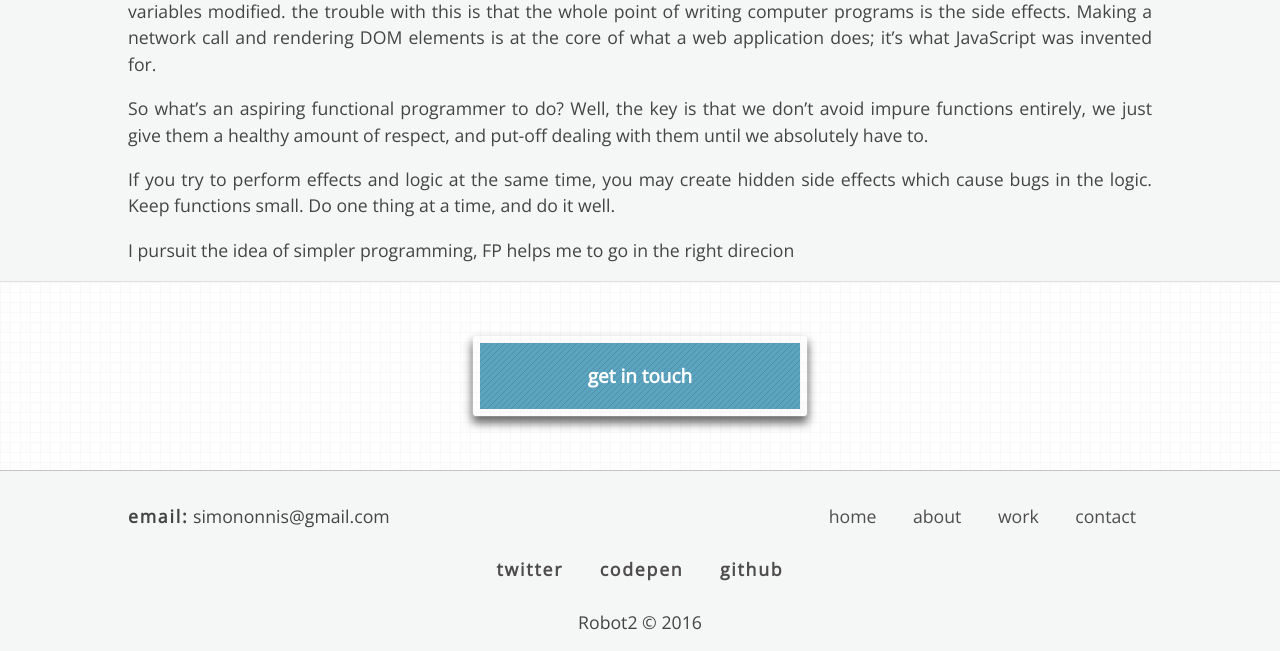
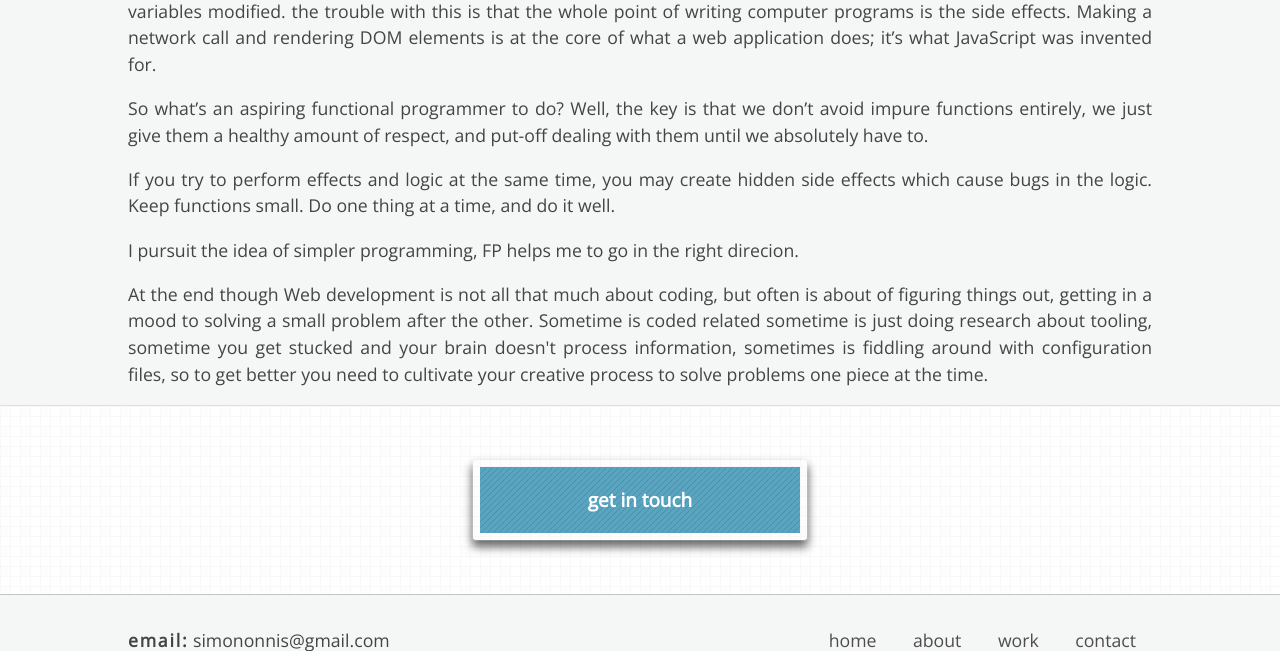
Before and after one commit to SimoNonnis/Robot2, a PHP site: page /about in a window 1280 px wide. Shown: the part 1560-2211 px from the top of the page. Before the commit the page ends 2190 px from the top, so only its background shows below. Run offline with PHP 8.4, Linux system fonts and the light colour scheme; some web fonts are replaced.

Commit message:
Update about.php

```diff
--- a/about.php
+++ b/about.php
@@ -87,8 +87,13 @@
           <p>If you try to perform effects and logic at the same time, you may create hidden side effects which cause bugs in the logic.
              Keep functions small. Do one thing at a time, and do it well.
           </p>
-          <p>I pursuit the idea of simpler programming, FP helps me to go in the right direcion</p>
-          <p></p>
+          <p>I pursuit the idea of simpler programming, FP helps me to go in the right direcion.</p>
+          <p>At the end though Web development is not all that much about coding, but often
+             is about of figuring things out, getting in a mood to solving a small problem after the other.
+             Sometime is coded related sometime is just doing research about tooling, sometime you get stucked and your
+             brain doesn't process information, sometimes is fiddling around with configuration files,
+             so to get better you need to cultivate your creative process to solve problems one piece at the time.
+          </p>
         </div>
       </article>
     </section>
```
